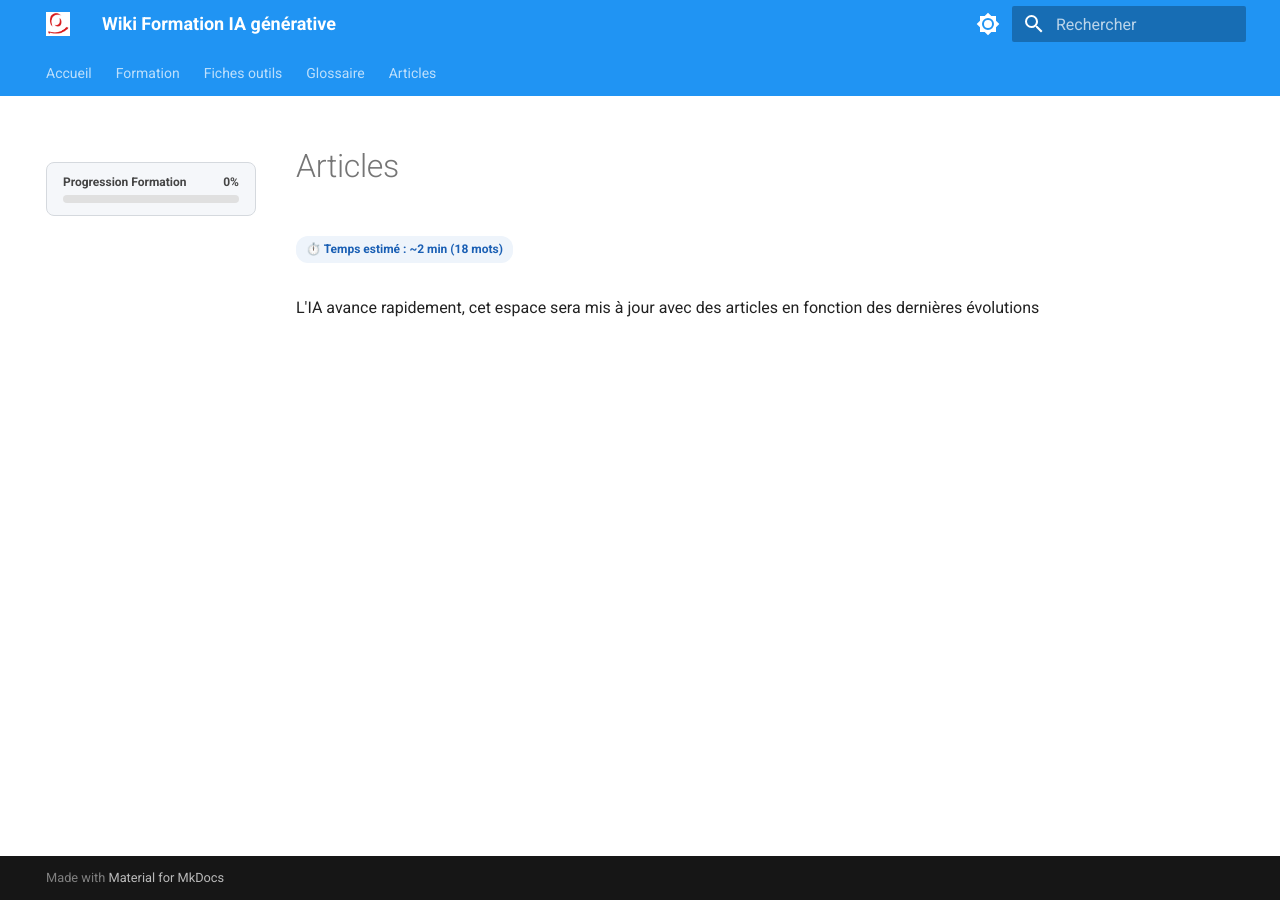
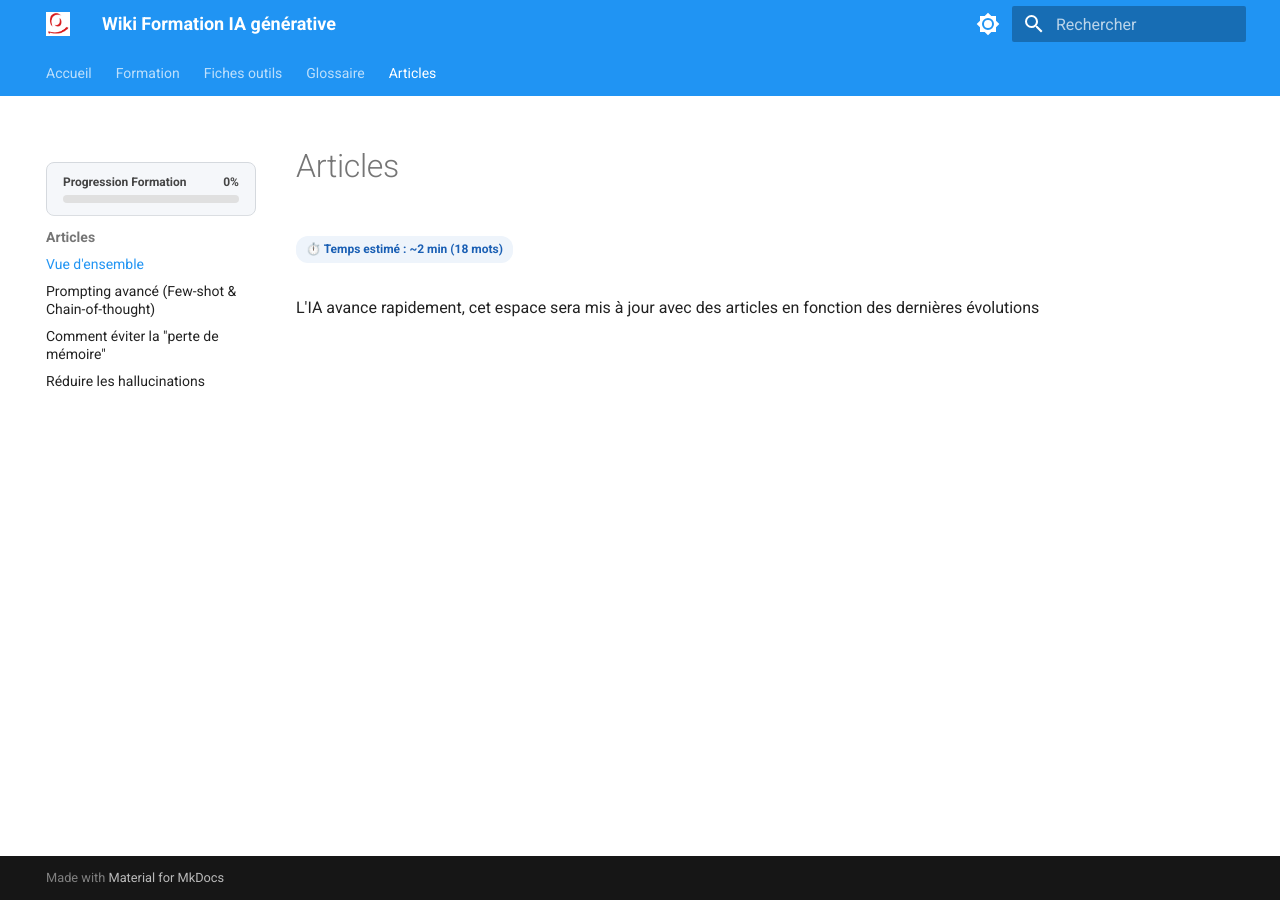
Before and after one commit to pierre-l-hue/wiki-formation-ia, an MkDocs documentation site: the page built from docs/articles/index.md, in a window 1280 px wide. Built offline with MkDocs 1.6.1 and Material for MkDocs 9.7.7, drawn with Linux system fonts in a browser that asks for light colours; some of the changed lines change nothing that is shown.

Commit message:
Corrige la navigation MkDocs
Removed extra_files section from mkdocs.yml.

```diff
--- a/mkdocs.yml
+++ b/mkdocs.yml
@@ -32,8 +32,6 @@ theme:
     - content.code.copy
     - toc.integrate
 
-extra_files:
-  - assets/jeu-next-token.html
 extra_javascript:
   - javascripts/progress.js
 
@@ -60,6 +58,7 @@ nav:
       - 4D Fluency: outils/4d-fluency.md
   - Glossaire: glossaire.md
   - Articles:
+      - Vue d'ensemble: articles/index.md
       - Prompting avancé (Few-shot & Chain-of-thought): articles/prompting-avance.md
       - Comment éviter la "perte de mémoire": articles/contexte-memoire.md
       - Réduire les hallucinations: articles/reduction-hallucinations.md
```
